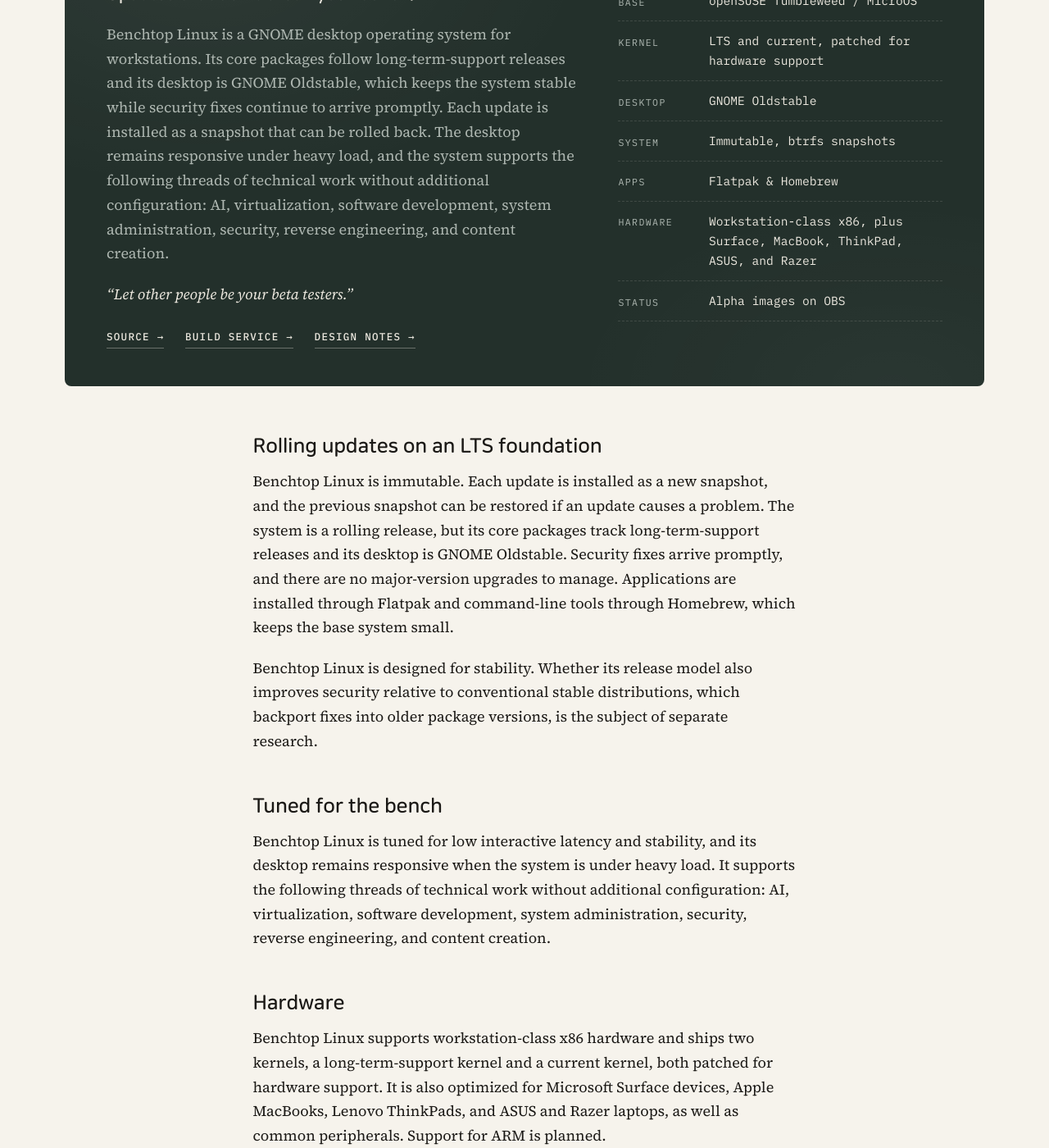
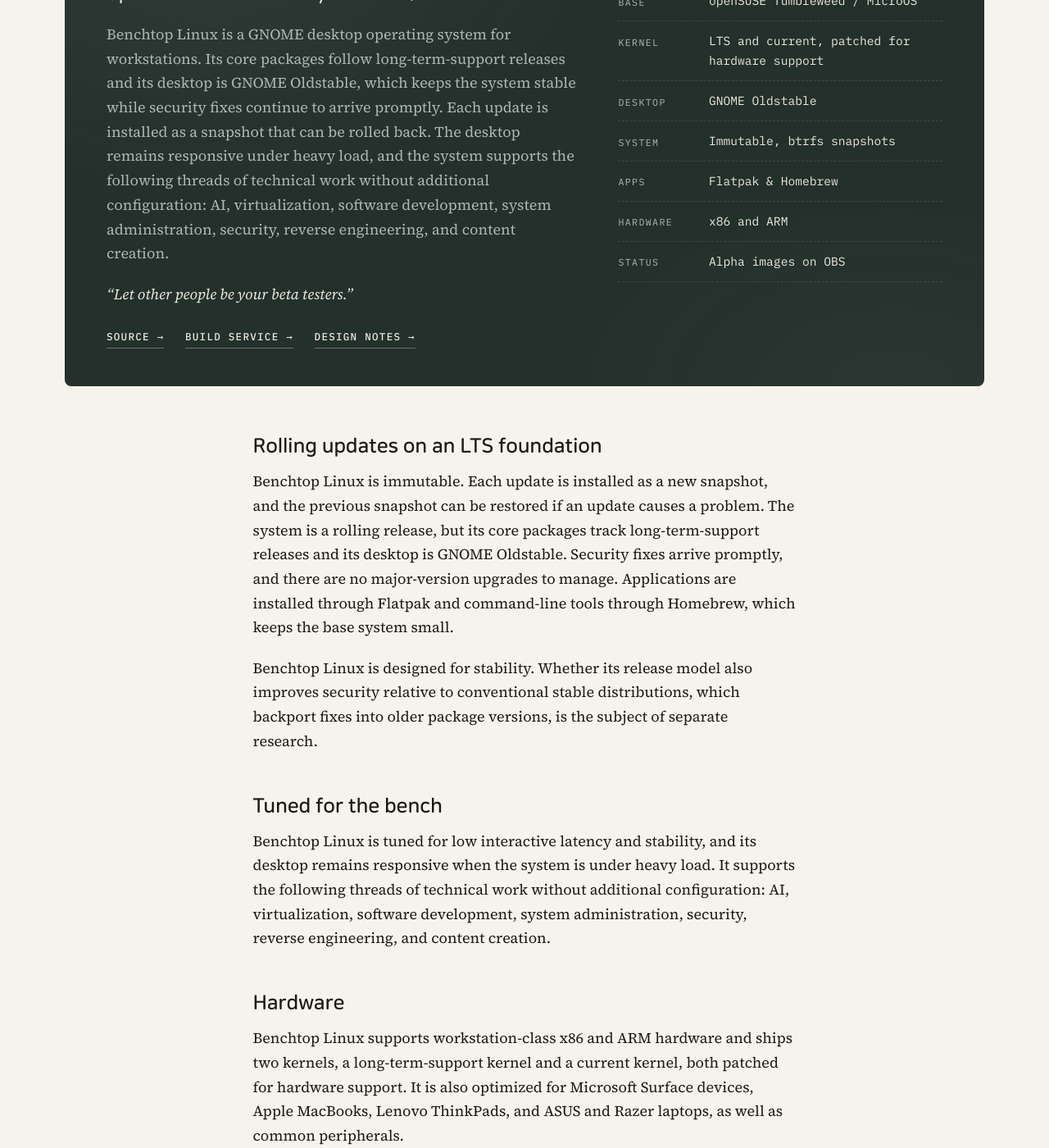
Before and after one commit to TechnicompLabs/technicomplabs.github.io, a Jekyll site: the page built from _pages/benchtop.md, in a window 1280 px wide and 1400 px high, scrolled down 516 px. Shown: the whole window at 82% size. Built offline with Jekyll 4.4.1, drawn with Linux system fonts in a browser that asks for light colours.

Commit message:
Hardware: x86 and ARM

```diff
--- a/_includes/benchtop.html
+++ b/_includes/benchtop.html
@@ -17,7 +17,7 @@
     <div><dt>Desktop</dt><dd>GNOME Oldstable</dd></div>
     <div><dt>System</dt><dd>Immutable, btrfs snapshots</dd></div>
     <div><dt>Apps</dt><dd>Flatpak &amp; Homebrew</dd></div>
-    <div><dt>Hardware</dt><dd>Workstation-class x86, plus Surface, MacBook, ThinkPad, ASUS, and Razer</dd></div>
+    <div><dt>Hardware</dt><dd>x86 and ARM</dd></div>
     <div><dt>Status</dt><dd>Alpha images on OBS</dd></div>
   </dl>
 </section>
--- a/_pages/benchtop.md
+++ b/_pages/benchtop.md
@@ -28,7 +28,7 @@ Benchtop Linux is tuned for low interactive latency and stability, and its deskt
 
 ## Hardware
 
-Benchtop Linux supports workstation-class x86 hardware and ships two kernels, a long-term-support kernel and a current kernel, both patched for hardware support. It is also optimized for Microsoft Surface devices, Apple MacBooks, Lenovo ThinkPads, and ASUS and Razer laptops, as well as common peripherals. Support for ARM is planned.
+Benchtop Linux supports workstation-class x86 and ARM hardware and ships two kernels, a long-term-support kernel and a current kernel, both patched for hardware support. It is also optimized for Microsoft Surface devices, Apple MacBooks, Lenovo ThinkPads, and ASUS and Razer laptops, as well as common peripherals.
 
 ## Status
 
```
